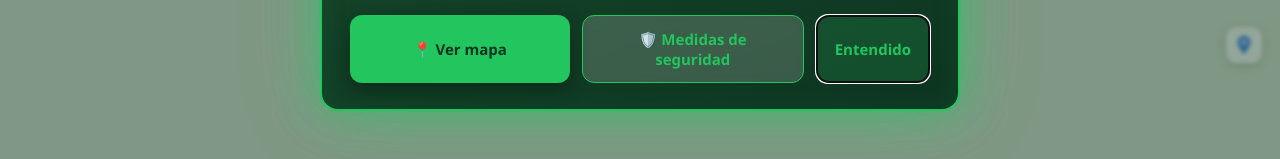
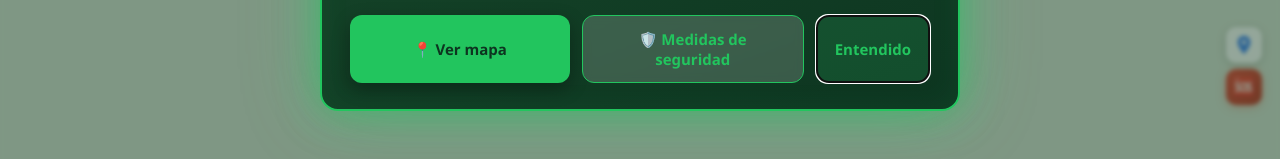
Before and after one commit to antito-yanac/pruebas, a website with bundled scripts: page index.html in a window 1280 px wide. Shown: the part 389-548 px from the top of the page. Built offline with nearby package versions, Linux system fonts and the light colour scheme; no server answers; a script that the page names is missing; files whose address does not match are found by name.

Commit message:
Add panic button script and update Keraunos button

```diff
--- a/index.html
+++ b/index.html
@@ -207,7 +207,9 @@ href="https://unpkg.com/leaflet@1.9.4/dist/leaflet.css">
 <script src="./js/index-config.js"></script>
 
 <script type="module" src="js/app.js"></script>
-      <!-- Botón Consultar Keraunos (abajo-izquierda) -->
+<!-- Botón de Pánico (SOS) -->
+<script type="module" src="js/panico.js"></script>
+<!-- Botón Consultar Keraunos (abajo-izquierda) -->
 <a href="./keraunos.html" id="btn-consultar-keraunos" title="Consultar Keraunos">
     🛰️ Consultar Keraunos
 </a>
```
